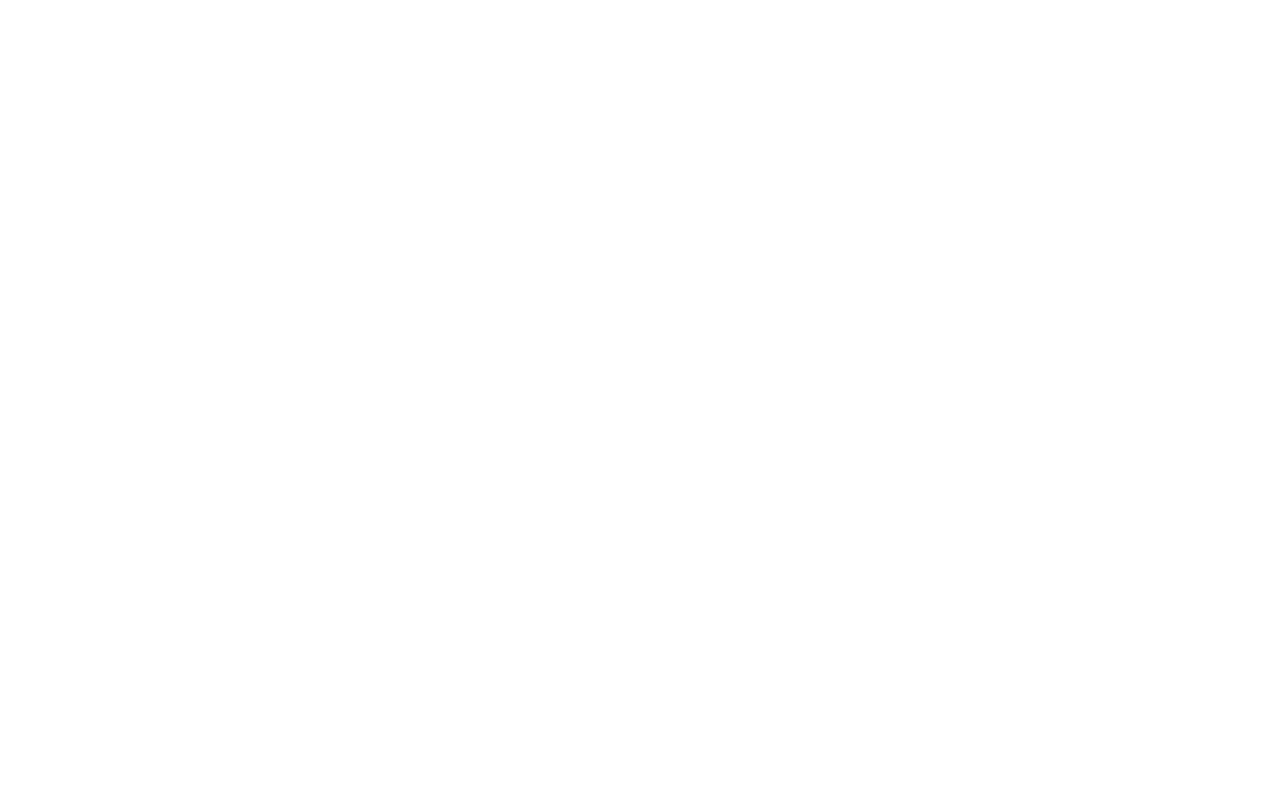
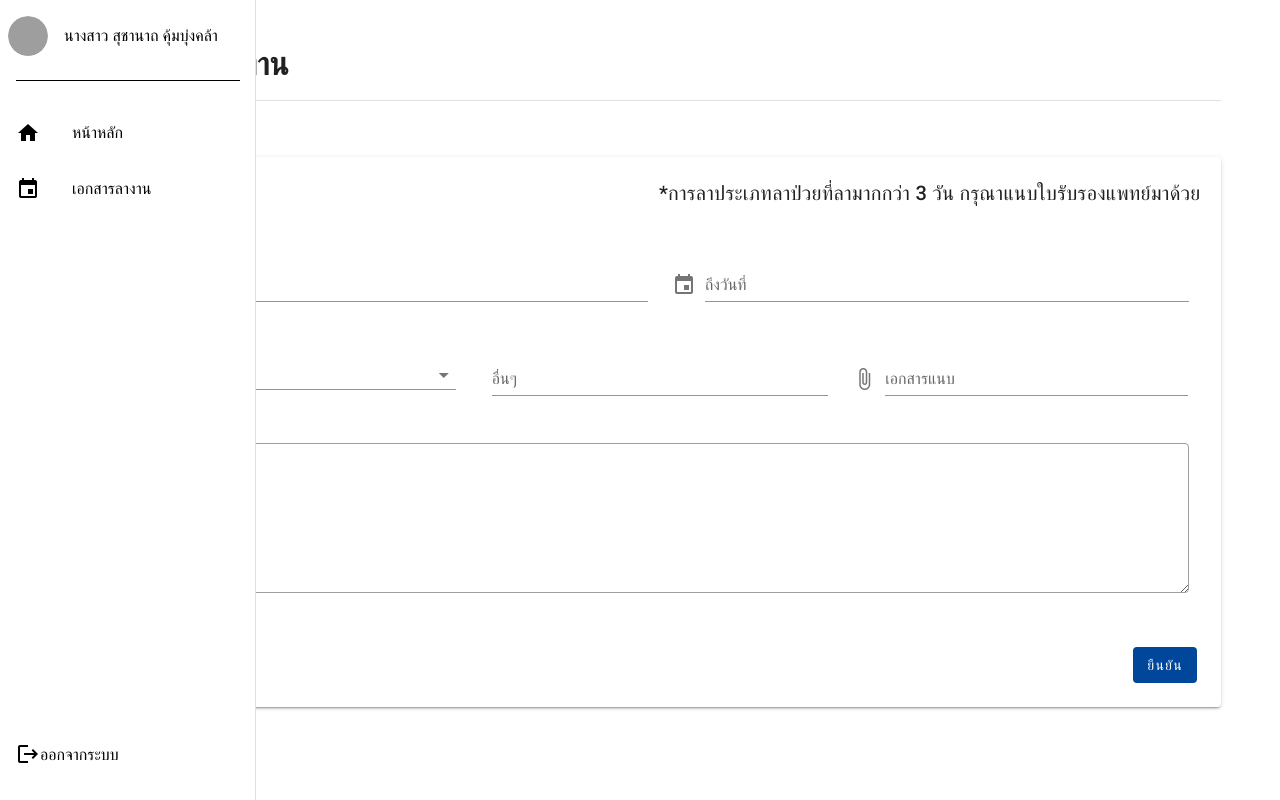
Before and after one commit to NiebAnupat/ProjectSA-FN, a Nuxt app: page /Employee/LeaveEmp in a window 1280 px wide. Before the commit this address had no page. Built offline with nearby package versions, Linux system fonts and the light colour scheme; grey boxes are pictures that could not be loaded.

Commit message:
moved appointment, add leaveWork Page

```diff
--- /dev/null
+++ b/components/HR/LeaveDoc/allDocTable.vue
@@ -0,0 +1,42 @@
+<template>
+  <div>
+    <v-simple-table fixed-header height="300">
+      <template v-slot:default>
+        <thead>
+          <tr>
+            <th class="text-center">รหัสพนักงาน</th>
+            <th class="text-center">ชื่อ - สกุล</th>
+            <th class="text-center">แผนก</th>
+            <th class="text-center"></th>
+          </tr>
+        </thead>
+        <tbody>
+          <tr v-for="item in Emp" :key="item.id">
+            <td class="text-center">{{ item.id }}</td>
+            <td>{{ item.name }}</td>
+            <td class="text-center">{{ item.department }}</td>
+            <td class="text-center">
+              <v-tooltip top>
+                <template v-slot:activator="{ on, attrs }">
+                  <v-btn icon v-bind="attrs" v-on="on" to="/HR/Info">
+                    <v-icon color="grey" class="mx-1"> mdi-book-search </v-icon>
+                  </v-btn>
+                </template>
+                <span>รายละเอียด</span>
+              </v-tooltip>
+            </td>
+          </tr>
+        </tbody>
+      </template>
+    </v-simple-table>
+  </div>
+</template>
+
+<script>
+export default {
+  data() {
+    return {}
+  },
+}
+</script>
+<style lang="scss"></style>
--- /dev/null
+++ b/components/HR/LeaveDoc/denyTable.vue
@@ -0,0 +1,41 @@
+<template>
+  <div>
+    <v-simple-table fixed-header height="300">
+      <template v-slot:default>
+        <thead>
+          <tr>
+            <th class="text-center">รหัสพนักงาน</th>
+            <th class="text-center">ชื่อ - สกุล</th>
+            <th class="text-center">แผนก</th>
+            <th class="text-center"></th>
+          </tr>
+        </thead>
+        <tbody>
+          <tr v-for="item in Emp" :key="item.id">
+            <td class="text-center">{{ item.id }}</td>
+            <td>{{ item.name }}</td>
+            <td class="text-center">{{ item.department }}</td>
+            <td class="text-center">
+              <v-tooltip top>
+                <template v-slot:activator="{ on, attrs }">
+                  <v-btn icon v-bind="attrs" v-on="on" to="/HR/Info">
+                    <v-icon color="grey" class="mx-1"> mdi-book-search </v-icon>
+                  </v-btn>
+                </template>
+                <span>รายละเอียด</span>
+              </v-tooltip>
+            </td>
+          </tr>
+        </tbody>
+      </template>
+    </v-simple-table>
+  </div>
+</template>
+<script>
+export default {
+  data() {
+    return {}
+  },
+}
+</script>
+<style lang="scss"></style>
--- /dev/null
+++ b/components/HR/LeaveDoc/rejectTable.vue
@@ -0,0 +1,42 @@
+<template>
+  <div>
+    <v-simple-table fixed-header height="300">
+      <template v-slot:default>
+        <thead>
+          <tr>
+            <th class="text-center">รหัสพนักงาน</th>
+            <th class="text-center">ชื่อ - สกุล</th>
+            <th class="text-center">แผนก</th>
+            <th class="text-center"></th>
+          </tr>
+        </thead>
+        <tbody>
+          <tr v-for="item in Emp" :key="item.id">
+            <td class="text-center">{{ item.id }}</td>
+            <td>{{ item.name }}</td>
+            <td class="text-center">{{ item.department }}</td>
+            <td class="text-center">
+              <v-tooltip top>
+                <template v-slot:activator="{ on, attrs }">
+                  <v-btn icon v-bind="attrs" v-on="on" to="/HR/Info">
+                    <v-icon color="grey" class="mx-1"> mdi-book-search </v-icon>
+                  </v-btn>
+                </template>
+                <span>รายละเอียด</span>
+              </v-tooltip>
+            </td>
+          </tr>
+        </tbody>
+      </template>
+    </v-simple-table>
+  </div>
+</template>
+
+<script>
+export default {
+  data() {
+    return {}
+  },
+}
+</script>
+<style lang="scss"></style>
--- a/layouts/default.vue
+++ b/layouts/default.vue
@@ -87,7 +87,7 @@
     return {
       drawer: true,
       user: {
-        name: 'นาย ธนพล สุขสวัสดิ์',
+        name: 'นางสาว สุชานาถ คุ้มบุ่งคล้า',
         avatar: 'https://ui-avatars.com/api/background=random',
       },
       admin: {
@@ -102,9 +102,9 @@
           action: () => this.$router.push('/Employee/Checkin'),
         },
         {
-          title: 'นัดหมาย',
+          title: 'เอกสารลางาน',
           icon: 'mdi-calendar',
-          action: () => this.$router.push('/Employee/Appointment'),
+          action: () => this.$router.push('/Employee/LeaveEmp'),
         },
       ],
 
@@ -131,6 +131,7 @@
   methods: {
     logout() {
       this.$store.dispatch('Auth/setAuthFalse')
+      this.$store.dispatch('Auth/setAdminFalse')
       this.$router.push('/')
     },
   },
--- /dev/null
+++ b/pages/Employee/LeaveEmp.vue
@@ -0,0 +1,147 @@
+<template>
+  <div>
+    <div>
+      <h1 class="mt-2">ส่งเอกสารลางาน</h1>
+      <v-divider class="mt-3"></v-divider>
+    </div>
+
+    <div class="mt-14">
+      <v-card class="pa-4">
+        <v-row>
+          <v-spacer></v-spacer>
+          <v-card-title class="">
+            *การลาประเภทลาป่วยที่ลามากกว่า 3 วัน
+            กรุณาแนบใบรับรองแพทย์มาด้วย</v-card-title
+          >
+        </v-row>
+
+        <v-card-text class="mt-6">
+          <!-- Leave Date -->
+          <v-row cols="12">
+            <v-col md="6">
+              <v-menu
+                v-model="fromDatePicker"
+                :close-on-content-click="false"
+                :nudge-right="40"
+                transition="scale-transition"
+                offset-y
+                min-width="290"
+              >
+                <template v-slot:activator="{ on, attrs }">
+                  <v-text-field
+                    v-model="fromDate"
+                    label="วันที่ต้องการลา"
+                    prepend-icon="mdi-calendar"
+                    readonly
+                    v-bind="attrs"
+                    v-on="on"
+                  ></v-text-field>
+                </template>
+                <v-date-picker
+                  v-model="fromDate"
+                  @input="fromDatePicker = false"
+                  scrollable
+                  color="primary"
+                ></v-date-picker>
+              </v-menu>
+            </v-col>
+
+            <v-col cols="6">
+              <v-menu
+                v-model="toDatePicker"
+                :close-on-content-click="false"
+                :nudge-right="40"
+                transition="scale-transition"
+                offset-y
+                min-width="290"
+              >
+                <template v-slot:activator="{ on, attrs }">
+                  <v-text-field
+                    v-model="toDate"
+                    label="ถึงวันที่"
+                    prepend-icon="mdi-calendar"
+                    readonly
+                    v-bind="attrs"
+                    v-on="on"
+                  ></v-text-field>
+                </template>
+                <v-date-picker
+                  v-model="toDate"
+                  @input="toDatePicker = false"
+                  scrollable
+                  color="primary"
+                ></v-date-picker>
+              </v-menu>
+            </v-col>
+          </v-row>
+
+          <v-row>
+            <v-col cols="4">
+              <v-container fluid>
+                <v-select :items="type" label="ประเภท" dense></v-select>
+              </v-container>
+            </v-col>
+            <v-col cols="4">
+              <v-text-field v-model="other" label="อื่นๆ"></v-text-field>
+            </v-col>
+            <!-- Document -->
+            <v-col cols="4">
+              <v-file-input
+                label="เอกสารแนบ"
+                prepend-icon="mdi-paperclip"
+                accept="image/*"
+                show-size
+                color="primary"
+              ></v-file-input>
+            </v-col>
+          </v-row>
+
+          <!-- Text -->
+          <v-row mt-n5>
+            <v-col cols="12">
+              <v-textarea
+                v-model="doc"
+                label="หมายเหตุ"
+                placeholder="ระบุเหตุผลการลางาน"
+                outlined
+              ></v-textarea>
+            </v-col>
+          </v-row>
+        </v-card-text>
+        <v-card-actions>
+          <v-spacer></v-spacer>
+          <v-btn text class="primary darken-2">ยืนยัน</v-btn>
+        </v-card-actions>
+      </v-card>
+    </div>
+  </div>
+</template>
+<script>
+export default {
+  name: 'LeaveEmp',
+
+  async asyncData({ store }) {
+    store.dispatch('Auth/setAuthTrue')
+  },
+
+  data() {
+    return {
+      fromDate: null,
+      toDate: null,
+      fromDatePicker: false,
+      toDatePicker: false,
+      type: [
+        'ลาป่วย',
+        'ลากิจ',
+        'ลาพักร้อน',
+        'ลาคลอดบุตร',
+        'ลาอุปสมบท',
+        'อื่น ๆ',
+      ],
+      other: null,
+      doc: null,
+    }
+  },
+}
+</script>
+<style lang="scss"></style>
--- a/pages/HR/Dashbord.vue
+++ b/pages/HR/Dashbord.vue
@@ -55,7 +55,7 @@
 
     <!-- Table -->
     <div>
-      <v-card class="rounded-xl mt-8 pa-3">
+      <v-card class="rounded-xl mt-6 pa-3">
         <div v-if="allEmp">
           <allEmp />
         </div>
--- a/pages/HR/Info.vue
+++ b/pages/HR/Info.vue
@@ -25,26 +25,22 @@
         <!-- Picture -->
         <v-col cols="3">
           <v-card class="text-center">
-            <img
+            <v-img
+              v-model="picture"
               class="mt-6 rounded-xl"
               src="~/assets/237603.jpg"
               height="250"
               width="220"
-            />
+              nuxt
+              @click="dialog = true"
+            ></v-img>
+
             <v-card-text class="text-h6">รหัส : 6401861</v-card-text>
           </v-card>
 
           <v-col cols="12" class="mt-2 d-flex justify-center">
-            <v-btn
-              icon
-              x-large
-              class="grey lighten-3 mx-3"
-              nuxt
-              @click="dialog = true"
+            <v-btn icon x-large class="grey lighten-3 mx-3" nuxt
               ><v-icon>mdi-account-edit</v-icon></v-btn
-            >
-            <v-btn icon x-large class="grey lighten-3 mx-3"
-              ><v-icon>mdi-file-chart</v-icon></v-btn
             >
           </v-col>
         </v-col>
--- a/pages/HR/LeaveWork.vue
+++ b/pages/HR/LeaveWork.vue
@@ -8,16 +8,16 @@
     <div>
       <v-row class="mt-2">
         <v-col cols="5">
-          <v-card class="green lighten-4 rounded-xl" height="310">
-            <v-card-title> ใบลาที่อนุมัติแล้ว </v-card-title>
+          <v-card class="rounded-xl" height="320">
+            <rejectTable class="pa-2" />
           </v-card>
-          <v-card class="red lighten-4 rounded-xl mt-6" height="310">
-            <v-card-title> ใบลาที่ปฎิเสธแล้ว </v-card-title>
+          <v-card class="rounded-xl mt-3" height="320">
+            <denyTable class="pa-2" />
           </v-card>
         </v-col>
         <v-col cols="7">
-          <v-card class="rounded-xl" height="645">
-            <v-card-title> ใบลาในระบบทั้งหมด </v-card-title>
+          <v-card class="rounded-xl pa-2" height="645">
+            <allTable />
           </v-card>
         </v-col>
       </v-row>
@@ -26,7 +26,11 @@
 </template>
 
 <script>
+import rejectTable from '~/components/HR/LeaveDoc/rejectTable.vue'
+import denyTable from '~/components/HR/LeaveDoc/denyTable.vue'
+import allTable from '~/components/HR/LeaveDoc/allDocTable.vue'
 export default {
+  components: { denyTable, rejectTable, allTable },
   name: 'LeaveWork',
   async asyncData({ store }) {
     store.dispatch('Auth/setAdminTrue')
```
Also changed, not shown: components/HR/allEmp.vue (+11 -1 lines), components/HR/leaveEmp.vue (+11 -1 lines), pages/Employee/Appointment.vue (+23 -5 lines), pages/Employee/Checkin.vue (+15 -19 lines), assets/Pic00.jpg (added).
